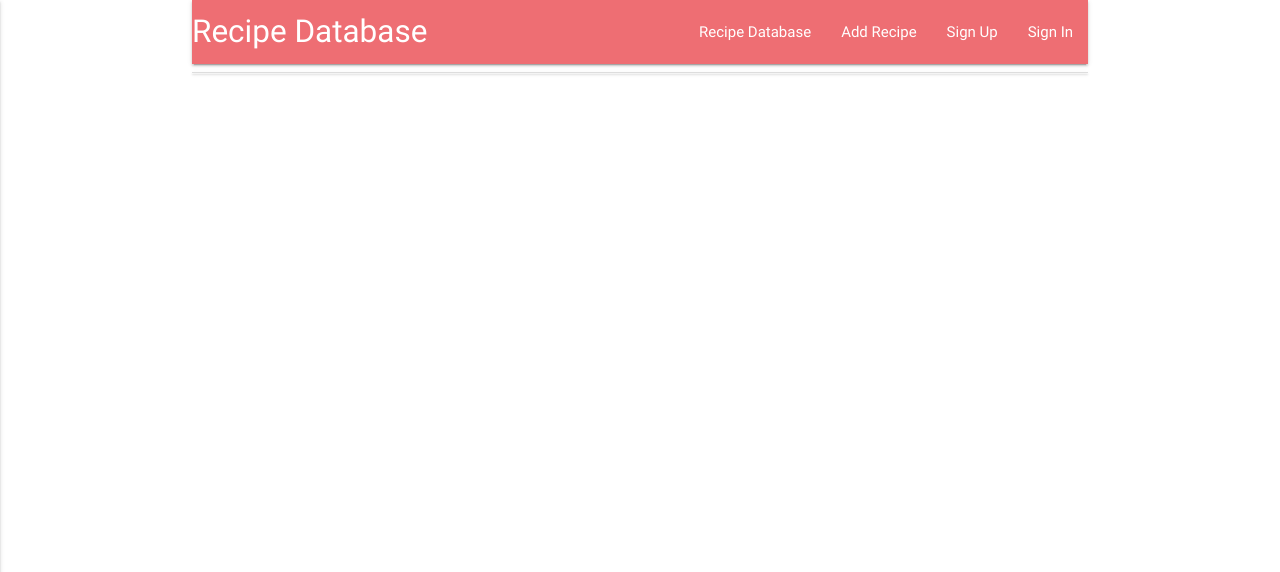
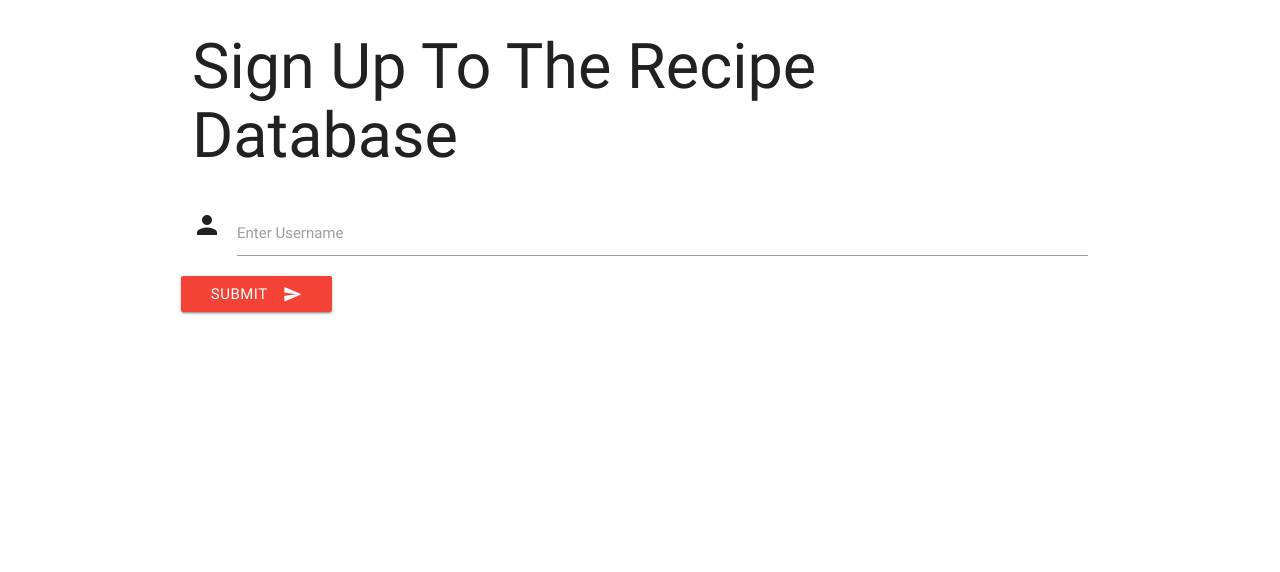
Before and after one commit to Code-Institute-Submissions/recipe_database, a Flask app: page / in a window 1280 px wide. Shown: the top 572 px of the page. Run offline with Flask 2, Linux system fonts and the light colour scheme; data that the repository does not hold is empty; some libraries are stand-ins or nearby versions.

Commit message:
adjusted scope of project and made a more simple username signin page when the user first enters the website

```diff
--- a/app.py
+++ b/app.py
@@ -9,10 +9,21 @@ app.config["MONGO_URI"] = 'mongodb://admin:Tottenham18@ds151282.mlab.com:51282/r
 
 mongo = PyMongo(app)
 
-@app.route('/')
+@app.route('/', methods=["GET", "POST"])
+def index():
+    if request .method == "POST":
+        with open("data/users.txt", "a") as user_list:
+            user_list.write(request.form["username"] + "/n")
+        return redirect(url_for('loggedin'))
+    return render_template("index.html")
+
+@app.route('/loggedin')
+def loggedin():
+    return render_template('loggedin.html')
+
 @app.route('/get_recipes')
 def get_recipes():
-    return render_template("index.html",
+    return render_template("loggedin.html",
     recipes=mongo.db.recipes.find())
 
 @app.route('/add_recipe')
@@ -54,24 +65,7 @@ def delete_recipe(recipe_id):
     mongo.db.recipes.remove({'_id':ObjectId(recipe_id)})
     return redirect(url_for('get_recipes'))
 
-@app.route('/signup')
-def signup():
-    return render_template('signup.html')
 
-@app.route('/insert_signup', methods=['POST'])
-def insert_signup():
-    usernames = mongo.db.usernames
-    usernames.insert_one(request.form.to_dict())
-    return redirect(url_for('signup'))
-
-@app.route('/signin')
-def signin():
-    return render_template('signin.html')
-
-@app.route('/insert_signin/<usernames_id>, methods=["GET"]')
-def insert_signin(usernames_id):
-    the_username = mongo.db.usernames.find_one({"_id" : ObjectId(usernames_id)})
-    return render_template('signin.html', index=the_username)
 
 
 
--- a/templates/add_recipe.html
+++ b/templates/add_recipe.html
@@ -51,7 +51,7 @@
               <label for="icon_telephone">Enter The Step By Step Gudie To Creating This Dish </label>
             </div>
 
-            <button class="btn waves-effect waves-light" type="submit" name="action">Submit Recipe
+            <button class="btn waves-effect waves-light red" type="submit" name="action">Submit Recipe
                 <i class="material-icons right">send</i>
             </button>
           </div>
--- a/templates/base.html
+++ b/templates/base.html
@@ -19,18 +19,34 @@
                 <ul id="nav-mobile" class="right hide-on-med-and-down">
                     <li><a href="{{url_for('get_recipes')}}">Recipe Database</a></li>
                     <li><a href="{{url_for('add_recipe')}}">Add Recipe </a></li>
-                    <li><a href="{{url_for('signup')}}">Sign Up</a></li>
-                    <li><a href="">Sign In</a></li>
+                    <li><a href=""</a></li>
                 </ul>
                 <ul class="side-nav" id="mobile-demo">
                     <li><a href="{{url_for('get_recipes')}}">Recipe Database</a></li>
                     <li><a href="{{url_for('add_recipe')}}">Add Recipe</a></li>
-                    <li><a href="{{url_for('signup')}}">Sign Up</a></li>
-                    <li><a href="">Sign In</a></li>
                 </ul>
             </div>
         </nav>
     </header>
+    <div class="filterbar">
+        <nav>
+            <div>
+                <a class="brand-logo">Filters</a>
+                <a href="#" data-activates="mobile-demo1" class="button-collapse"><i class="material-icons">menu</i></a>
+                <ul id="nav-mobile" class="right hide-on-med-and-down">
+                    <li><a href="">Cusine</a></li>
+                    <li><a href="">Difficulty </a></li>
+                    <li><a href="">Serves</a></li>
+                </ul>
+                <ul class="side-nav" id="mobile-demo1">
+                    <li><a href="">Filters</a></li>
+                    <li><a href="">Cusine</a></li>
+                    <li><a href="">Difficulty</a></li>
+                    <li><a href="">Serves</a></li>
+                </ul>
+            </div>
+        </nav>
+    </div>
     </div>
 
     <div class="container">
--- a/templates/edit_recipe.html
+++ b/templates/edit_recipe.html
@@ -59,7 +59,7 @@
               <label for="icon_telephone">Enter The Step By Step Gudie To Creating This Dish </label>
             </div>
 
-            <button class="btn waves-effect waves-light" type="submit" name="action">Update Recipe
+            <button class="btn waves-effect waves-light red" type="submit" name="action">Update Recipe
                 <i class="material-icons right">send</i>
             </button>
           </div>
--- a/templates/index.html
+++ b/templates/index.html
@@ -1,30 +1,33 @@
-{% extends 'base.html' %}
+<!DOCTYPE html>
+<html lang="en">
+<head>
+    <meta charset="UTF-8">
+    <meta name="viewport" content="width=device-width, initial-scale=1.0">
+    <meta http-equiv="X-UA-Compatible" content="ie=edge">
+    <title>Document</title>
+    <link href="https://fonts.googleapis.com/icon?family=Material+Icons" rel="stylesheet">
+    <link rel="stylesheet" href="https://cdnjs.cloudflare.com/ajax/libs/materialize/0.100.2/css/materialize.min.css">
+    <link rel="stylesheet" href="/static/css/styles.css" type="text/css" />
+</head>
+<body>
+    <div class="container">
 
-    {% block content %}
+    <h1>Sign Up To The Recipe Database</h1>
 
-
-    <ul class="collapsible" data-collapsible="accordion">
-        {% for index in recipes %}
-        <li>
-              <div class="collapsible-header">
-                  <div class="col s12">
-                      <i class="material-icons">expand_more</i><strong>{{index.recipe_name}}</strong>  - {{index.cusine_name}} - {{index.time_details}}Mins - {{index.difficulty_selector}} - Serves {{index.serves_details}}
-                      <a href="{{url_for('edit_recipe', recipe_id=index._id)}}" class="waves-effect waves-light btn btn_small green">Edit</a>
-                      <a href="{{url_for('delete_recipe', recipe_id=index._id)}}" class="waves-effect waves-light btn btn_small red">Delete</a>
-                  </div>
-              </div>
-              <div class="collapsible-body">
-                  <span>
-                  {{index.ingredients_details}}
-                  </span>
-              </div>
-              <div class="collapsible-body">
-                  <span>
-                  {{index.instructions_details}}
-                  </span>
-              </div>
-        </li>
-        {% endfor %}
-    </ul>
-
-    {% endblock %}
+    <div class="row">
+        <form method="POST" class="col s12">
+          <div class="row">
+            <div class="input-field col s12">
+              <i class="material-icons prefix">person</i>
+              <input id="username" name="username" type="text">
+              <label for="icon_prefix">Enter Username</label>
+            </div>
+            <button class="btn waves-effect waves-light red" type="submit" name="action">Submit
+                <i class="material-icons right">send</i>
+            </button>
+        </div>
+        </form>
+    </div>
+    </div>
+</body>
+</html>
```
Also changed, not shown: templates/loggedin.html (added, +30 -0 lines), templates/signin.html (deleted, +0 -25 lines), templates/signup.html (deleted, +0 -25 lines), data/users.txt (added).
